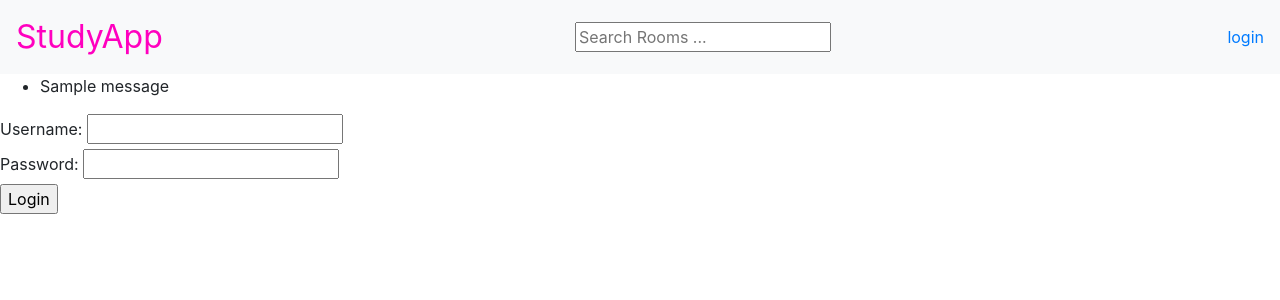
After one commit to srikriydv/study-app-Django-project-1, a Django app: page /login in a window 1280 px wide. The commit adds this page. Shown: the top 300 px of the page. Run offline with Django 5.2, Linux system fonts and the light colour scheme; one stand-in notice (Sample message) is shown; some libraries are stand-ins or nearby versions.

Commit message:
authentication is added login and logout

```diff
--- /dev/null
+++ b/studybud/base/templates/base/login_register.html
@@ -0,0 +1,17 @@
+{% extends "base/main.html" %}
+{% block content %}
+    <div>
+        <form method="POST" action="">
+            {% csrf_token %}
+            <div>
+                <label for="username">Username:</label>
+                <input type="text" name="username" id="username">
+            </div>
+            <div>
+                <label for="password">Password:</label>
+                <input type="password" name="password" id="password">
+            </div>
+            <input type="submit" value="Login">
+        </form>
+    </div>
+{% endblock content %}
--- a/studybud/base/templates/base/main.html
+++ b/studybud/base/templates/base/main.html
@@ -16,6 +16,13 @@
     <div>
         {% include 'base/navbar.html' %}
     </div>
+    {% if messages %}
+        <ul class="messages">
+            {% for message in messages %}
+                <li>{{ message }}</li>
+            {% endfor %}
+        </ul>
+    {% endif %}
 
     <!-- Your main content here -->
             {% block content %}
--- a/studybud/base/templates/base/navbar.html
+++ b/studybud/base/templates/base/navbar.html
@@ -1,4 +1,4 @@
-<nav class="navbar navbar-dark bg-primary">
+<nav class="navbar navbar-dark bg-light">
     <a class="navbar-brand custom-navbar-brand" href="/">
       StudyApp
     </a>
@@ -6,9 +6,10 @@
     <form method="GET" action = "{% url "home" %}">
       <input type = "text" name = "q" placeholder = "Search Rooms ..." />
     </form>
-
-
-
-
+    {% if request.user.is_authenticated %}
+      <a href = "{% url "logout" %}"> logout </a>
+    {% else %}
+      <a href = "{% url "login" %}"> login </a>
+    {% endif %}
 
   </nav>
--- a/studybud/base/urls.py
+++ b/studybud/base/urls.py
@@ -6,6 +6,9 @@ urlpatterns = [
     path("room/<str:pk>/", views.room , name = "room" ),
     path("create-room", views.createRoom , name = "create-room" ),
     path("update-room/<str:pk>", views.updateRoom , name = "update-room" ),
-    path("delete-record/<str:pk>", view=views.deleteRoom, name='delete-room')
+    path("delete-record/<str:pk>", view=views.deleteRoom, name='delete-room'),
+    path("login", view=views.loginPage, name='login'),
+    path("logout", view=views.logoutUser, name='logout'),
+
 
 ]
--- a/studybud/base/views.py
+++ b/studybud/base/views.py
@@ -1,5 +1,8 @@
 from django.shortcuts import render, redirect
 from django.db.models import Q
+from django.contrib.auth.models import User
+from django.contrib import messages
+from django.contrib.auth import login, logout, authenticate
 from .models import Room, Topic
 from .forms import RoomForm, UpdateForm
 # Create your views here.
@@ -57,3 +60,26 @@ def deleteRoom(request, pk):
         room.delete()
         return redirect('home')
     return render(request, 'base/delete.html', {'obj': room})
+
+
+def loginPage(request):
+    if request.method == "POST":
+        username = request.POST.get('username')
+        password = request.POST.get('password')
+        try:
+            user = User.objects.get(username=username)
+        except:
+            messages.error(request, 'User doesnot exist')
+        user = authenticate(request, username=username, password=password)
+        if user is not None:
+            login(request, user)
+            return redirect('home')
+        else:
+            messages.error(request, 'username or password doesnot exist')
+    context={}
+    return render(request, 'base/login_register.html', context)
+
+
+def logoutUser(request):
+    logout(request)
+    return redirect('home')
--- a/studybud/static/css/style.css
+++ b/studybud/static/css/style.css
@@ -1,6 +1,6 @@
 .custom-navbar-brand {
     font-size: 2rem; /* Adjust the font size as needed */
-    color: yellow !important; /* Use !important to override Bootstrap's styles */
+    color: rgb(255, 0, 191) !important; /* Use !important to override Bootstrap's styles */
   }
 
 .home-container{
```
Also changed, not shown: studybud/base/models.py (line endings or trailing spaces), studybud/db.sqlite3.
